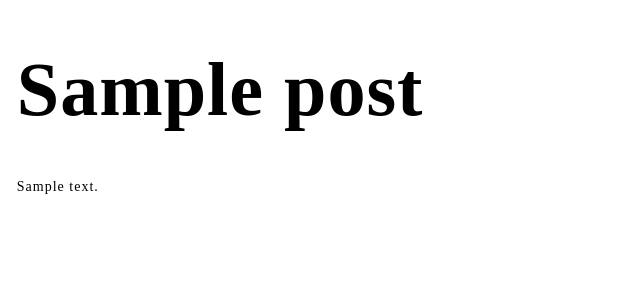
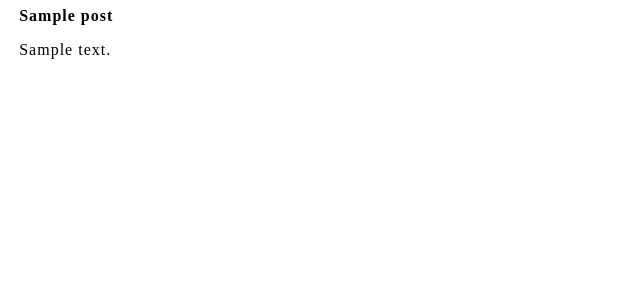
Before and after one commit to rareview/wp-vip-starter, a WordPress theme: template themes/rv-starter/index.php in a window 1280 px wide. Shown: the top 300 px of the page, without its empty margins (0-640 px from the left). Run offline with PHP 8.4 and a stand-in for WordPress, Linux system fonts and the light colour scheme; the site name, menu and one post (Sample post) are stand-ins, and other content is empty; style sheets or scripts are compiled from the project's sources.

Commit message:
Import latest version of RV starter theme

```diff
--- a/themes/rv-starter/assets/css/abstracts/mixins/buttons.scss
+++ b/themes/rv-starter/assets/css/abstracts/mixins/buttons.scss
@@ -22,7 +22,7 @@
 	flex-direction: column;
 	justify-content: center;
 	text-decoration: none;
-	padding: 0.5rem 0.625rem;
+	padding: 0.5rem 1rem;
 	height: $input-field-height;
 	cursor: pointer;
 	box-sizing: border-box;
@@ -56,11 +56,6 @@
 			cursor: not-allowed;
 		}
 	}
-
-	/* Responsiveness. */
-	@media only screen and (min-width: $breakpoint-tablet) {
-		padding: 0.5rem 0.9375rem;
-	}
 }
 
 .rv-button {
--- a/themes/rv-starter/assets/css/abstracts/mixins/container.scss
+++ b/themes/rv-starter/assets/css/abstracts/mixins/container.scss
@@ -9,9 +9,9 @@
 		padding-left: 0;
 		padding-right: 0;
 	} @else {
-		max-width: calc(#{$max-width} + (2 * #{$default-content-padding-sides}));
-		padding-right: $default-content-padding-sides;
-		padding-left: $default-content-padding-sides;
+		max-width: calc(#{$max-width} + (2 * #{$container-padding-sides}));
+		padding-right: $container-padding-sides;
+		padding-left: $container-padding-sides;
 	}
 }
 
--- a/themes/rv-starter/assets/css/abstracts/mixins/headings.scss
+++ b/themes/rv-starter/assets/css/abstracts/mixins/headings.scss
@@ -4,29 +4,81 @@
 @mixin heading($h: 1) {
 	line-height: 1;
 	font-weight: 700;
+	margin-block-start: 0.5em !important; // override block editor styles, if gap in theme.json is "true"
+	margin-block-end: 0.5em !important; // override block editor styles, if gap in theme.json is "true"
+	margin-top: 0.5em;
+	margin-bottom: 0.5em;
 
 	@if $h == 1 {
-		font-size: clamp(3.24rem, 5.95vw, 7.8125rem);
+		font-size: clamp(
+			$font-size-mobile-heading-1,
+			$font-size-tablet-heading-1,
+			$font-size-desktop-heading-1
+		);
+
+		@media only screen and (min-width: $breakpoint-desktop-xx-large) {
+			font-size: $font-size-desktop-heading-1-rem;
+		}
 	}
 
 	@if $h == 2 {
-		font-size: clamp(1.8rem, 3.57vw, 4.6875rem);
+		font-size: clamp(
+			$font-size-mobile-heading-2,
+			$font-size-tablet-heading-2,
+			$font-size-desktop-heading-2
+		);
+
+		@media only screen and (min-width: $breakpoint-desktop-xx-large) {
+			font-size: $font-size-desktop-heading-2-rem;
+		}
 	}
 
 	@if $h == 3 {
-		font-size: clamp(1.6rem, 2.85vw, 3.75rem);
+		font-size: clamp(
+			$font-size-mobile-heading-3,
+			$font-size-tablet-heading-3,
+			$font-size-desktop-heading-3
+		);
+
+		@media only screen and (min-width: $breakpoint-desktop-xx-large) {
+			font-size: $font-size-desktop-heading-3-rem;
+		}
 	}
 
 	@if $h == 4 {
-		font-size: clamp(1.4rem, 2.3vw, 3rem);
+		font-size: clamp(
+			$font-size-mobile-heading-4,
+			$font-size-tablet-heading-4,
+			$font-size-desktop-heading-4
+		);
+
+		@media only screen and (min-width: $breakpoint-desktop-xx-large) {
+			font-size: $font-size-desktop-heading-4-rem;
+		}
 	}
 
 	@if $h == 5 {
-		font-size: clamp(1rem, 1.52vw, 1.75rem);
+		font-size: clamp(
+			$font-size-mobile-heading-5,
+			$font-size-tablet-heading-5,
+			$font-size-desktop-heading-5
+		);
+
+		@media only screen and (min-width: $breakpoint-desktop-xx-large) {
+			font-size: $font-size-desktop-heading-5-rem;
+		}
 	}
 
 	@if $h == 6 {
-		font-size: clamp(0.8rem, 0.95vw, 1rem);
+		font-size: clamp(
+			$font-size-mobile-heading-6,
+			$font-size-tablet-heading-6,
+			$font-size-desktop-heading-6
+		);
+
+		@media only screen and (min-width: $breakpoint-desktop-xx-large) {
+			font-size: $font-size-desktop-heading-6-rem;
+		}
 	}
 }
 
--- a/themes/rv-starter/assets/css/abstracts/variables/variables.scss
+++ b/themes/rv-starter/assets/css/abstracts/variables/variables.scss
@@ -8,27 +8,71 @@
  */
 
 /* Various. */
-$fluid-responsiveness: true;
+$endless-fluid-responsiveness: true;
 $transition-default: 0.2s ease-out;
 $input-field-height: 3.2rem;
 $border-radius-default: 999px;
 $border-width-default: 2px;
 $disabled-opacity: 0.4;
 $container-width: var(--wp--custom--layout--content-size);
+$container-padding-sides: 1.2rem;
 
-/* Spacings. */
-$default-content-padding: 1.2rem;
-$default-content-padding-sides: 1.2rem;
+/* REM root sizes. */
+$root-size-desktop: var(--rv--size-desktop--root);
+$root-size-tablet: var(--rv--fluid-size-tablet--root);
+$root-size-mobile: var(--rv--size-mobile--root);
 
-/* Font. */
-$rem-root-mobile: 12px;
-$rem-root-tablet: 14px;
-$rem-root-desktop: 16px; // This must be 16px so it corresponds with the block editor font size.
+/* Fonts. */
 $font-family: var(--wp--custom--typography--font-family);
-$font-size-small: var(--wp--preset--font-size--small);
-$font-size-normal: var(--wp--preset--font-size--normal);
-$font-size-large: var(--wp--preset--font-size--large);
 $font-line-height: 1.3;
+
+/* Body size - Mobile. */
+$font-size-mobile-small: var(--wp--custom--font-size--mobile--body-small);
+$font-size-mobile-medium: var(--wp--custom--font-size--mobile--body-medium);
+$font-size-mobile-large: var(--wp--custom--font-size--mobile--body-large);
+
+/* Body size - Tablet. */
+$font-size-tablet-small: var(--rv--fluid-size-tablet--body-small);
+$font-size-tablet-medium: var(--rv--fluid-size-tablet--body-medium);
+$font-size-tablet-large: var(--rv--fluid-size-tablet--body-large);
+
+/* Body size - Desktop. */
+$font-size-desktop-small: var(--wp--custom--font-size--desktop--body-small);
+$font-size-desktop-medium: var(--wp--custom--font-size--desktop--body-medium);
+$font-size-desktop-large: var(--wp--custom--font-size--desktop--body-large);
+$font-size-desktop-small-rem: var(--rv--rem--font-size--desktop--body-small);
+$font-size-desktop-medium-rem: var(--rv--rem--font-size--desktop--body-medium);
+$font-size-desktop-large-rem: var(--rv--rem--font-size--desktop--body-large);
+$font-size-desktop-heading-1-rem: var(--rv--rem--font-size--desktop--heading-1);
+$font-size-desktop-heading-2-rem: var(--rv--rem--font-size--desktop--heading-2);
+$font-size-desktop-heading-3-rem: var(--rv--rem--font-size--desktop--heading-3);
+$font-size-desktop-heading-4-rem: var(--rv--rem--font-size--desktop--heading-4);
+$font-size-desktop-heading-5-rem: var(--rv--rem--font-size--desktop--heading-5);
+$font-size-desktop-heading-6-rem: var(--rv--rem--font-size--desktop--heading-6);
+
+/* Headings size - Mobile. */
+$font-size-mobile-heading-1: var(--wp--custom--font-size--mobile--heading-1);
+$font-size-mobile-heading-2: var(--wp--custom--font-size--mobile--heading-2);
+$font-size-mobile-heading-3: var(--wp--custom--font-size--mobile--heading-3);
+$font-size-mobile-heading-4: var(--wp--custom--font-size--mobile--heading-4);
+$font-size-mobile-heading-5: var(--wp--custom--font-size--mobile--heading-5);
+$font-size-mobile-heading-6: var(--wp--custom--font-size--mobile--heading-6);
+
+/* Headings size - Tablet. */
+$font-size-tablet-heading-1: var(--rv--fluid-size-tablet--heading-1);
+$font-size-tablet-heading-2: var(--rv--fluid-size-tablet--heading-2);
+$font-size-tablet-heading-3: var(--rv--fluid-size-tablet--heading-3);
+$font-size-tablet-heading-4: var(--rv--fluid-size-tablet--heading-4);
+$font-size-tablet-heading-5: var(--rv--fluid-size-tablet--heading-5);
+$font-size-tablet-heading-6: var(--rv--fluid-size-tablet--heading-6);
+
+/* Headings size - Desktop. */
+$font-size-desktop-heading-1: var(--wp--custom--font-size--desktop--heading-1);
+$font-size-desktop-heading-2: var(--wp--custom--font-size--desktop--heading-2);
+$font-size-desktop-heading-3: var(--wp--custom--font-size--desktop--heading-3);
+$font-size-desktop-heading-4: var(--wp--custom--font-size--desktop--heading-4);
+$font-size-desktop-heading-5: var(--wp--custom--font-size--desktop--heading-5);
+$font-size-desktop-heading-6: var(--wp--custom--font-size--desktop--heading-6);
 
 /* Colors - Mono. */
 $color-black: var(--wp--preset--color--black);
@@ -63,10 +107,10 @@ $color-input-bg-dark-disabled: $color-dark-grey;
 $color-input-bg-dark-background: transparent;
 
 /* Responsive breakpoints. */
-$breakpoint-desktop-xx-large: 1900px;
+$breakpoint-desktop-xx-large: 1920px;
 $breakpoint-desktop-x-large: 1600px;
 $breakpoint-desktop-large: 1440px;
-$breakpoint-desktop: 1000px;
+$breakpoint-desktop: 1024px;
 $breakpoint-tablet: 781px;
 $breakpoint-gf-medium: 641px;
 $breakpoint-mobile: 500px;
@@ -78,10 +122,12 @@ $breakpoint-mobile: 500px;
 }
 
 /* Conditionally apply endless fluid responsiveness on huge screens. */
-@if $fluid-responsiveness == true {
-	@media (width >= 1920px) {
+@if $endless-fluid-responsiveness == true {
+	@media (width >= $breakpoint-desktop-xx-large) {
 		:root {
 			--wp--custom--layout--content-size: 74vw; /* Equivalent to 1420px at 1920px */
+			--wp--custom--root--size-desktop: $root-size-desktop;
+			--wp--custom--root--size-mobile: $root-size-mobile;
 		}
 	}
 }
--- a/themes/rv-starter/assets/css/editor-style-overrides.scss
+++ b/themes/rv-starter/assets/css/editor-style-overrides.scss
@@ -6,6 +6,8 @@
 @import "abstracts/variables/variables";
 @import "abstracts/mixins/container";
 
+@import "global/fluidness";
+
 .editor-visual-editor__post-title-wrapper,
 .editor-styles-wrapper .block-editor-block-list__layout.is-root-container > :where(:not(.alignleft)),
 .editor-styles-wrapper .block-editor-block-list__layout.is-root-container > :where(:not(.alignright)),
--- a/themes/rv-starter/assets/css/frontend.scss
+++ b/themes/rv-starter/assets/css/frontend.scss
@@ -31,6 +31,7 @@
 @import "components/header";
 
 @import "global/alignment";
+@import "global/fluidness";
 @import "global/global";
 @import "global/typography";
 @import "global/utilities";
--- /dev/null
+++ b/themes/rv-starter/assets/css/global/fluidness.scss
@@ -0,0 +1,62 @@
+// Roots for REMs.
+html {
+	// Mobile.
+	font-size: $root-size-mobile;
+
+	// Fluid on tablets.
+	@media only screen and (min-width: $breakpoint-mobile) {
+		font-size: clamp($root-size-mobile, $root-size-tablet, $root-size-desktop);
+	}
+
+	// Desktop.
+	@media only screen and (min-width: $breakpoint-desktop-large) {
+		font-size: $root-size-desktop;
+	}
+
+	// Fluid (endless) on huge screens.
+	@if $endless-fluid-responsiveness == true {
+		@media only screen and (min-width: $breakpoint-desktop-xx-large) {
+			font-size: 0.835vw;
+		}
+	}
+}
+
+// Normal body size.
+body,
+.has-medium-font-size {
+	font-size: $font-size-mobile-medium !important;
+
+	@media only screen and (min-width: $breakpoint-mobile) {
+		font-size: clamp($font-size-mobile-medium, $font-size-tablet-medium, $font-size-desktop-medium) !important;
+	}
+
+	@media only screen and (min-width: $breakpoint-desktop-xx-large) {
+		font-size: $font-size-desktop-medium-rem !important;
+	}
+}
+
+// Small body size.
+.has-small-font-size {
+	font-size: $font-size-mobile-small !important;
+
+	@media only screen and (min-width: $breakpoint-mobile) {
+		font-size: clamp($font-size-mobile-small, $font-size-tablet-small, $font-size-desktop-small) !important;
+	}
+
+	@media only screen and (min-width: $breakpoint-desktop-xx-large) {
+		font-size: $font-size-desktop-small-rem !important;
+	}
+}
+
+// Large body size.
+.has-large-font-size {
+	font-size: $font-size-mobile-large !important;
+
+	@media only screen and (min-width: $breakpoint-mobile) {
+		font-size: clamp($font-size-mobile-large, $font-size-tablet-large, $font-size-desktop-large) !important;
+	}
+
+	@media only screen and (min-width: $breakpoint-desktop-xx-large) {
+		font-size: $font-size-desktop-large-rem !important;
+	}
+}
--- a/themes/rv-starter/assets/css/global/global.scss
+++ b/themes/rv-starter/assets/css/global/global.scss
@@ -3,29 +3,7 @@
  *
  * @author Rareview <hello@rareview.com>
  */
-html {
-	/* Root size for REMs - START. */
-	font-size: $rem-root-mobile;
-
-	@media only screen and (min-width: $breakpoint-mobile) {
-		font-size: $rem-root-tablet;
-	}
-
-	@media only screen and (min-width: $breakpoint-desktop-large) {
-		font-size: $rem-root-desktop; // This must be 16px so it corresponds with the block editor font size.
-	}
-
-	@if $fluid-responsiveness == true {
-		@media only screen and (min-width: $breakpoint-desktop-xx-large) {
-			font-size: 0.84vw; // This must be 16px so it corresponds with the block editor font size.
-		}
-	}
-
-	/* Root size for REMs - END. */
-}
-
 body {
-	font-size: $font-size-normal;
 	font-family: $font-family;
 	font-weight: 400;
 	line-height: $font-line-height;
--- a/themes/rv-starter/assets/js/shared/shared.js
+++ b/themes/rv-starter/assets/js/shared/shared.js
@@ -1 +1,3 @@
-// import foo from './bar'
+import fluidInit from './fluid';
+
+fluidInit();
--- a/themes/rv-starter/includes/core.php
+++ b/themes/rv-starter/includes/core.php
@@ -140,8 +140,6 @@ function scripts(): void {
 	 * If you're not shipping any shared js wrap this enqueue in a SCRIPT_DEBUG check.
 	 */
 
-	/*
-	 * Uncomment this to use the shared.js file.
 	wp_enqueue_script(
 		'shared',
 		RV_STARTER_THEME_TEMPLATE_URL . '/dist/js/shared.js',
@@ -149,7 +147,6 @@ function scripts(): void {
 		Utility\get_asset_info( 'shared', 'version' ),
 		true
 	);
-	*/
 }
 
 /**
@@ -166,8 +163,6 @@ function admin_scripts(): void {
 		true
 	);
 
-	/*
-	 * Uncomment this to use the shared.js file.
 	wp_enqueue_script(
 		'shared',
 		RV_STARTER_THEME_TEMPLATE_URL . '/dist/js/shared.js',
@@ -175,7 +170,6 @@ function admin_scripts(): void {
 		Utility\get_asset_info( 'shared', 'version' ),
 		true
 	);
-	*/
 }
 
 /**
```
Also changed, not shown: themes/rv-starter/assets/js/shared/fluid.js (added, +13 -0 lines), themes/rv-starter/assets/js/shared/fluid/fluid-huge-screen.js (added, +33 -0 lines), themes/rv-starter/assets/js/shared/fluid/fluid-tablet.js (added, +82 -0 lines), themes/rv-starter/assets/js/shared/fluid/rem-root-sizes.js (added, +32 -0 lines), themes/rv-starter/theme.json (+30 -14 lines). Lines whose indentation alone changed are shown as unchanged.
